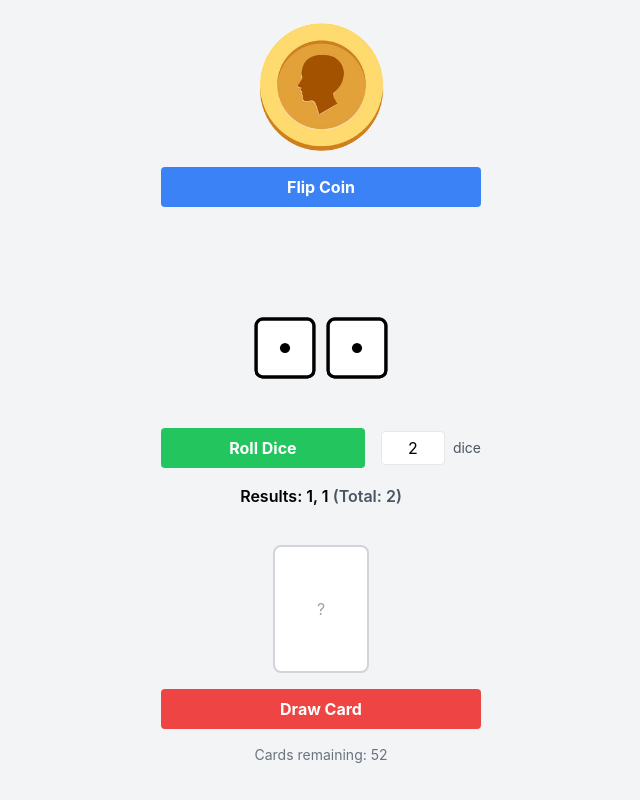
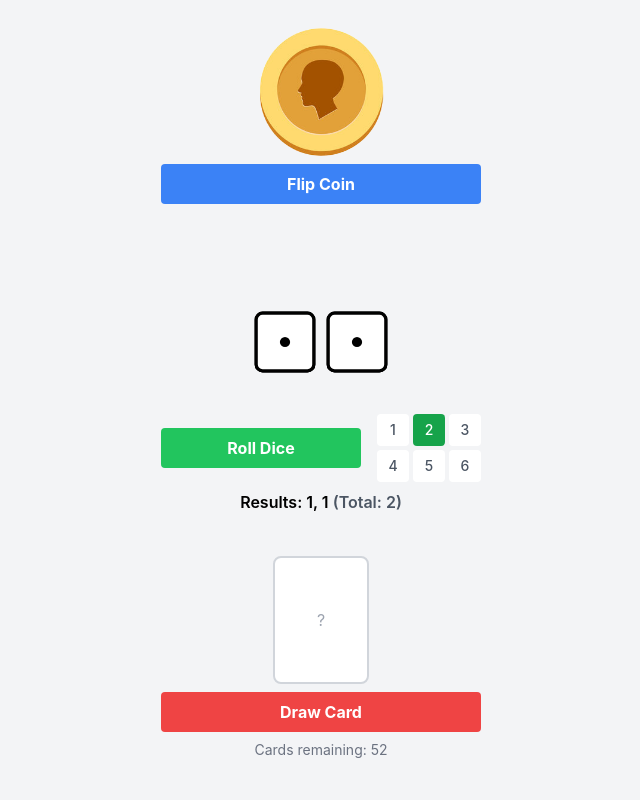
Before and after one commit to MagicalMongoose/Random-Generator-App, a React (Create React App) app in the folder app/: page / in a window 1280 px wide. Shown: the whole page, without its empty margins (319-959 px from the left). Built offline with nearby package versions, Linux system fonts and the light colour scheme; the HTML template or start-up script is replaced by a standard one.

Commit message:
Replace diceCount text input with grid of buttons

```diff
--- a/app/src/App.js
+++ b/app/src/App.js
@@ -166,8 +166,18 @@ function App() {
 	};
 
 	const handleDiceCountChange = (e) => {
-		const newCount = Math.max(1, Math.min(6, parseInt(e.target.value) || 1));
-		setDiceCount(newCount);
+		const value = e.target.value;
+		// Allow empty input while typing
+		if (value === '') {
+			setDiceCount(1);
+			return;
+		}
+
+		const newCount = parseInt(value);
+		// Only update if it's a valid number between 1-6
+		if (!isNaN(newCount) && newCount >= 1 && newCount <= 6) {
+			setDiceCount(newCount);
+		}
 	};
 
 	const handleCardDraw = () => {
@@ -191,9 +201,9 @@ function App() {
 
 	return (
 		<div className="h-screen bg-gray-100 flex flex-col">
-			<div className="flex-1 flex flex-col justify-between p-4 space-y-4">
+			<div className="flex-1 flex flex-col justify-between p-2 space-y-2">
 				{/* Coin Section */}
-				<div className="flex-1 flex flex-col justify-center items-center space-y-4">
+				<div className="flex-1 flex flex-col justify-center items-center space-y-2">
 					<div className="relative w-32 h-32">
 						{/* Coin container with perspective */}
 						<div className="relative w-full h-full" style={{ perspective: '1000px' }}>
@@ -238,11 +248,11 @@ function App() {
 				</div>
 
 				{/* Die Section */}
-				<div className="flex-1 flex flex-col justify-center items-center space-y-4">
+				<div className="flex-1 flex flex-col justify-center items-center space-y-2">
 					<div className="relative h-32 flex justify-center items-center perspective">
 						<div className="flex justify-center gap-2" style={{ width: `$diceCount * 90}px` }}>
 							{Array(diceCount).fill(0).map((_, index) => (
-								<div key={index} className="w-16 h-16 shrink-0">
+								<div key={index} className={`${diceCount > 3 ? "w-12 h-12" : "w-16 h-16"} shrink-0`}>
 									<Die3D
 										value={dieResults[index]}
 										isRolling={isRolling}
@@ -260,17 +270,24 @@ function App() {
 						>
 							Roll Dice
 						</button>
-						<div className="flex items-center gap-2">
-							<input
-								type="number"
-								min="1"
-								max="6"
-								value={diceCount}
-								onChange={handleDiceCountChange}
-								className="w-16 px-2 py-1 text-center border rounded"
-								disabled={isRolling}
-							/>
-							<span className="text-sm text-gray-600">{diceCount === 1 ? "die" : "dice"}</span>
+						<div className="flex flex-col gap-1 items-center">
+							<div className="grid grid-cols-3 gap-1">
+								{[1, 2, 3, 4, 5, 6].map((count) => (
+									<button
+										key={count}
+										onClick={() => setDiceCount(count)}
+										disabled={isRolling}
+										className={`w-8 h-8 text-sm font-medium rounded
+									${diceCount === count
+												? 'bg-green-600 text-white'
+												: 'bg-white text-gray-600 hover:bg-green-100'
+											}
+									disabled:opacity-50 transition-colors`}
+									>
+										{count}
+									</button>
+								))}
+							</div>
 						</div>
 					</div>
 					<div className="h-8 text-center">
@@ -288,7 +305,7 @@ function App() {
 				</div>
 
 				{/* Card Section */}
-				<div className="flex-1 flex flex-col justify-center items-center space-y-4">
+				<div className="flex-1 flex flex-col justify-center items-center space-y-2">
 					<div className="relative w-24 h-32">
 						{cardResult ? (
 							<PlayingCard value={cardResult.value} suit={cardResult.suit} />
--- a/app/src/output.css
+++ b/app/src/output.css
@@ -609,6 +609,10 @@ video {
   display: flex;
 }
 
+.grid {
+  display: grid;
+}
+
 .hidden {
   display: none;
 }
@@ -641,6 +645,10 @@ video {
   height: 4rem;
 }
 
+.h-12 {
+  height: 3rem;
+}
+
 .min-h-screen {
   min-height: 100vh;
 }
@@ -663,6 +671,14 @@ video {
 
 .w-20 {
   width: 5rem;
+}
+
+.w-8 {
+  width: 2rem;
+}
+
+.w-12 {
+  width: 3rem;
 }
 
 .min-w-80 {
@@ -704,6 +720,10 @@ video {
 
 .transform {
   transform: translate(var(--tw-translate-x), var(--tw-translate-y)) rotate(var(--tw-rotate)) skewX(var(--tw-skew-x)) skewY(var(--tw-skew-y)) scaleX(var(--tw-scale-x)) scaleY(var(--tw-scale-y));
+}
+
+.grid-cols-3 {
+  grid-template-columns: repeat(3, minmax(0, 1fr));
 }
 
 .flex-col {
@@ -754,6 +774,10 @@ video {
   gap: 1rem;
 }
 
+.gap-1 {
+  gap: 0.25rem;
+}
+
 .space-y-4 > :not([hidden]) ~ :not([hidden]) {
   --tw-space-y-reverse: 0;
   margin-top: calc(1rem * calc(1 - var(--tw-space-y-reverse)));
@@ -764,6 +788,12 @@ video {
   --tw-space-y-reverse: 0;
   margin-top: calc(0.25rem * calc(1 - var(--tw-space-y-reverse)));
   margin-bottom: calc(0.25rem * var(--tw-space-y-reverse));
+}
+
+.space-y-2 > :not([hidden]) ~ :not([hidden]) {
+  --tw-space-y-reverse: 0;
+  margin-top: calc(0.5rem * calc(1 - var(--tw-space-y-reverse)));
+  margin-bottom: calc(0.5rem * var(--tw-space-y-reverse));
 }
 
 .divide-y-4 > :not([hidden]) ~ :not([hidden]) {
@@ -839,6 +869,11 @@ video {
   background-color: rgb(59 130 246 / var(--tw-bg-opacity, 1));
 }
 
+.bg-green-600 {
+  --tw-bg-opacity: 1;
+  background-color: rgb(22 163 74 / var(--tw-bg-opacity, 1));
+}
+
 .p-6 {
   padding: 1.5rem;
 }
@@ -898,6 +933,10 @@ video {
   font-weight: 600;
 }
 
+.font-medium {
+  font-weight: 500;
+}
+
 .text-cyan-500 {
   --tw-text-opacity: 1;
   color: rgb(6 182 212 / var(--tw-text-opacity, 1));
@@ -947,6 +986,14 @@ video {
   transition-duration: 150ms;
 }
 
+.transition-colors {
+  transition-property: color, background-color, border-color, fill, stroke, -webkit-text-decoration-color;
+  transition-property: color, background-color, border-color, text-decoration-color, fill, stroke;
+  transition-property: color, background-color, border-color, text-decoration-color, fill, stroke, -webkit-text-decoration-color;
+  transition-timing-function: cubic-bezier(0.4, 0, 0.2, 1);
+  transition-duration: 150ms;
+}
+
 .ease-in-out {
   transition-timing-function: cubic-bezier(0.4, 0, 0.2, 1);
 }
@@ -988,12 +1035,45 @@ code {
   background-color: rgb(185 28 28 / var(--tw-bg-opacity, 1));
 }
 
+.hover\:bg-green-100:hover {
+  --tw-bg-opacity: 1;
+  background-color: rgb(220 252 231 / var(--tw-bg-opacity, 1));
+}
+
 .disabled\:opacity-50:disabled {
   opacity: 0.5;
 }
 
+@media (min-width: 640px) {
+  .sm\:h-16 {
+    height: 4rem;
+  }
+
+  .sm\:w-16 {
+    width: 4rem;
+  }
+}
+
 @media (min-width: 768px) {
+  .md\:h-16 {
+    height: 4rem;
+  }
+
+  .md\:w-16 {
+    width: 4rem;
+  }
+
   .md\:max-w-2xl {
     max-width: 42rem;
   }
 }
+
+@media (min-width: 1280px) {
+  .xl\:h-16 {
+    height: 4rem;
+  }
+
+  .xl\:w-16 {
+    width: 4rem;
+  }
+}
```
